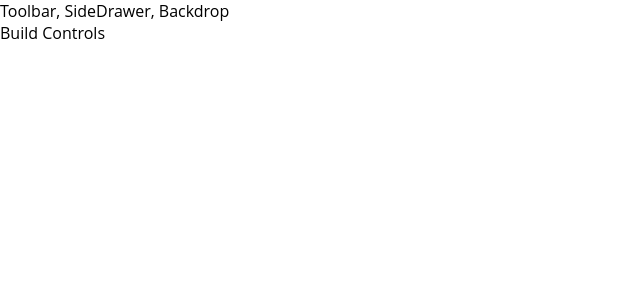
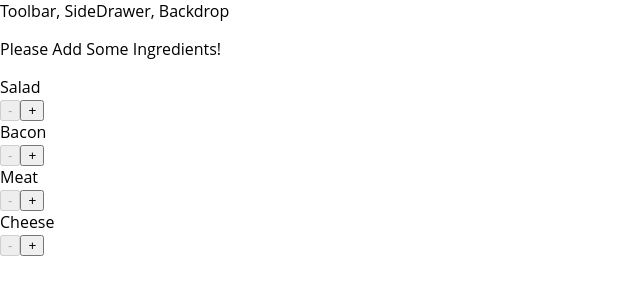
Before and after one commit to DmiE/Restaurant-React-App, a React app: page / in a window 1280 px wide. Shown: the top 300 px of the page, without its empty margins (0-640 px from the left). Built offline with nearby package versions, Linux system fonts and the light colour scheme.

Commit message:
add dynamic burger building feature

```diff
--- /dev/null
+++ b/src/components/Burger/BuildControls/BuildControl/BuildControl.css
@@ -0,0 +1,56 @@
+.BuildControl {
+    display: flex;
+    justify-content: space-between;
+    align-content: center;
+    margin: 5px 0;
+}
+
+.BuildControl button {
+    display: block;
+    font: inherit;
+    padding: 5px;
+    margin: 0 5px;
+    width: 80px;
+    border: 1px solid #AA6817;
+    cursor: pointer;
+    outline: none;
+}
+
+.BuildControl button:disabled {
+    background-color: #AC9980;
+    border: 1px solid #7E7365;
+    color: #ccc;
+    cursor: default;
+}
+
+.BuildControl button:hover:disabled {
+    background-color: #AC9980;
+    color: #ccc;
+    cursor: not-allowed;
+}
+
+.Label {
+    padding: 10px;
+    font-weight: bold;
+    width: 80px;
+}
+
+.BuildControl .Less {
+    background-color: #D39952;
+    color: white;
+}
+
+.BuildControl .More {
+    background-color: #8F5E1E;
+    color: white;
+}
+
+.BuildControl .Less:hover, .BuildControl .Less:active {
+    background-color: #DAA972;
+    color: white;
+}
+
+.BuildControl .More:hover,.BuildControl .More:active {
+    background-color: #99703F;
+    color: white;
+}
--- /dev/null
+++ b/src/components/Burger/BuildControls/BuildControl/BuildControl.js
@@ -0,0 +1,13 @@
+import React from 'react';
+
+import classes from './BuildControl.css'
+
+const buildControl = (props) => (
+    <div className={classes.BuildControl}>
+        <div className={classes.Label}>{props.labelName}</div>
+        <button className={classes.Less} onClick={props.removed} disabled={props.disabled}>-</button>
+        <button className={classes.More} onClick={props.added}>+</button>
+    </div>
+)
+
+export default buildControl;
--- /dev/null
+++ b/src/components/Burger/BuildControls/BuildControls.css
@@ -0,0 +1,10 @@
+.BuildControls {
+    width: 100%;
+    background-color: brown;
+    display: flex;
+    flex-flow: column;
+    align-items: center;
+    box-shadow: 0 2px 1px #ccc;
+    margin: auto;
+    padding: 10px 0;
+}
--- /dev/null
+++ b/src/components/Burger/BuildControls/BuildControls.js
@@ -0,0 +1,26 @@
+import React from 'react';
+
+import classes from './BuildControls.css';
+import BuildControl from './BuildControl/BuildControl';
+
+const controls = [
+    {label: 'Salad', type: 'salad'},
+    {label: 'Bacon', type: 'bacon'},
+    {label: 'Meat', type: 'meat'},
+    {label: 'Cheese', type: 'cheese'},
+];
+
+const buildControls = (props) => (
+    <div className={classes.BuildControls}>
+        {controls.map(ctrl => (
+            <BuildControl
+                labelName={ctrl.label}
+                key={ctrl.label}
+                added={() => props.ingredientAdded(ctrl.type)}
+                removed={() => props.ingredientRemoved(ctrl.type)}
+                disabled={props.disabled[ctrl.type]} />
+        ))}
+    </div>
+);
+
+export default buildControls;
--- a/src/components/Burger/Burger.js
+++ b/src/components/Burger/Burger.js
@@ -2,13 +2,27 @@
 import BurgerIngrediend from './BurgerIngredient/BurgerIngredient'
 import classes from './Burger.css'
 
-const Burger = () => {
+const Burger = (props) => {
+
+    let transformedIngredients = Object.keys(props.ingredients) // take keys from Ingredients Object
+        .map(igKey => {
+            return [...Array(props.ingredients[igKey])].map((_, i) => { // Create empty array for any Key from Object
+                return <BurgerIngrediend key={igKey + i} type={igKey}/>; // Return BurgerIngredient comp with uniq key
+            });
+        })
+        .reduce((arr, el) => {
+            return arr.concat(el);
+        }, []); // reduce function reduce 4 arrays created in transformIngredients into One
+
+    if (transformedIngredients.length === 0){
+        transformedIngredients = <p>Please Add Some Ingredients!</p>
+    }
     return (
     <div className={classes.Burger}>
         <BurgerIngrediend type="bread-top"/>
-        <BurgerIngrediend type="cheese"/>
-        <BurgerIngrediend type="meat"/>
+        {transformedIngredients}
         <BurgerIngrediend type="bread-bottom"/>
+
     </div>)
 }
 
--- a/src/components/Burger/BurgerIngredient/BurgerIngredient.js
+++ b/src/components/Burger/BurgerIngredient/BurgerIngredient.js
@@ -28,8 +28,8 @@
             case ('salad'):
                 ingredient = <div className={classes.Salad}></div>;
                 break;
-            case ('beacon'):
-                ingredient = <div className={classes.Beacon}></div>;
+            case ('bacon'):
+                ingredient = <div className={classes.Bacon}></div>;
                 break;
             default:
                 ingredient = null;
--- a/src/containers/BurgerBuilder/BurgerBuilder.js
+++ b/src/containers/BurgerBuilder/BurgerBuilder.js
@@ -2,13 +2,69 @@
 
 import ReactAux from '../../hoc/ReactAux';
 import Burger from '../../components/Burger/Burger'
+import BurgerControls from '../../components/Burger/BuildControls/BuildControls'
+
+const INGREDIENT_PRICES = {
+    salad: 2,
+    cheese: 3,
+    meat: 6,
+    bacon: 3
+}
 
 class BurgerBuilder extends Component {
+
+    state = {
+        ingredients: {
+            salad: 0,
+            bacon: 0,
+            cheese: 0,
+            meat: 0
+        },
+        totalPrice: 4
+    }
+
+    addIngredientHandler = (type) => {
+        const oldCount = this.state.ingredients[type];
+        const updatedCount = oldCount + 1;
+        const updatedIngredients = {
+            ...this.state.ingredients
+        };
+        updatedIngredients[type] = updatedCount;
+        const priceAddition = INGREDIENT_PRICES[type];
+        const oldPrice = this.state.totalPrice;
+        const newPrice = oldPrice + priceAddition;
+        this.setState({ingredients: updatedIngredients, totalPrice: newPrice});
+    }
+
+    removeIngredientHandler = (type) => {
+        const oldCount = this.state.ingredients[type];
+        const updatedCount = oldCount - 1;
+        const updatedIngredients = {
+            ...this.state.ingredients
+        };
+        updatedIngredients[type] = updatedCount;
+        const priceDeduction = INGREDIENT_PRICES[type];
+        const oldPrice = this.state.totalPrice;
+        const newPrice = oldPrice - priceDeduction;
+        this.setState({ingredients: updatedIngredients, totalPrice: newPrice});
+    }
+
     render () {
+        const disabledInfo = {
+            ...this.state.ingredients
+        };
+
+        for (let i in disabledInfo) {
+            disabledInfo[i]= disabledInfo[i] <= 0;
+        }
+
         return (
             <ReactAux>
-                <Burger/>
-                <div>Build Controls</div>
+                <Burger ingredients={this.state.ingredients} /> {/*przekazujemy do komponentu Burger obiekt ingredience ze stanu state*/}
+                <BurgerControls
+                    ingredientAdded={this.addIngredientHandler}
+                    ingredientRemoved={this.removeIngredientHandler}
+                    disabled={disabledInfo}/>
             </ReactAux>
         );
     }
```
